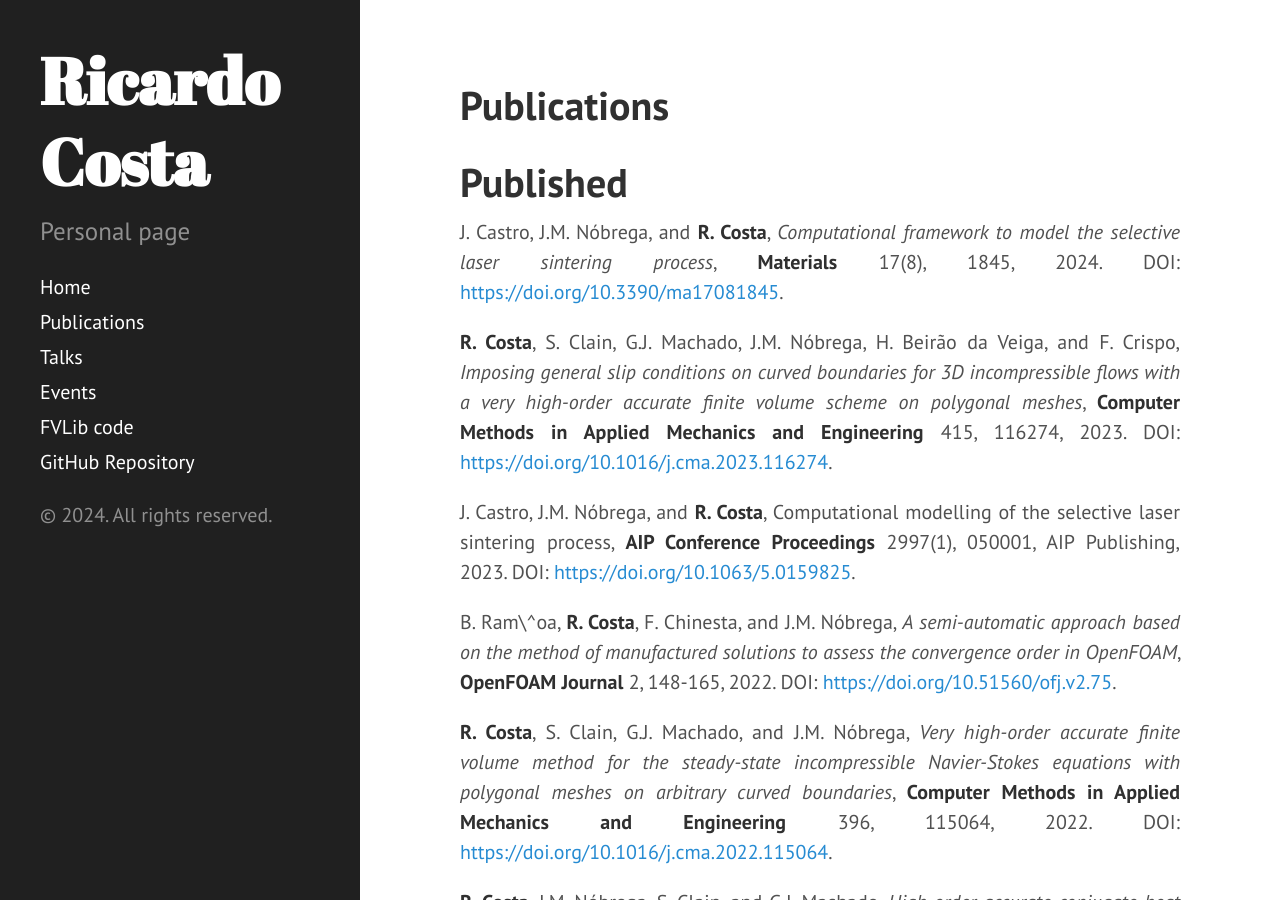
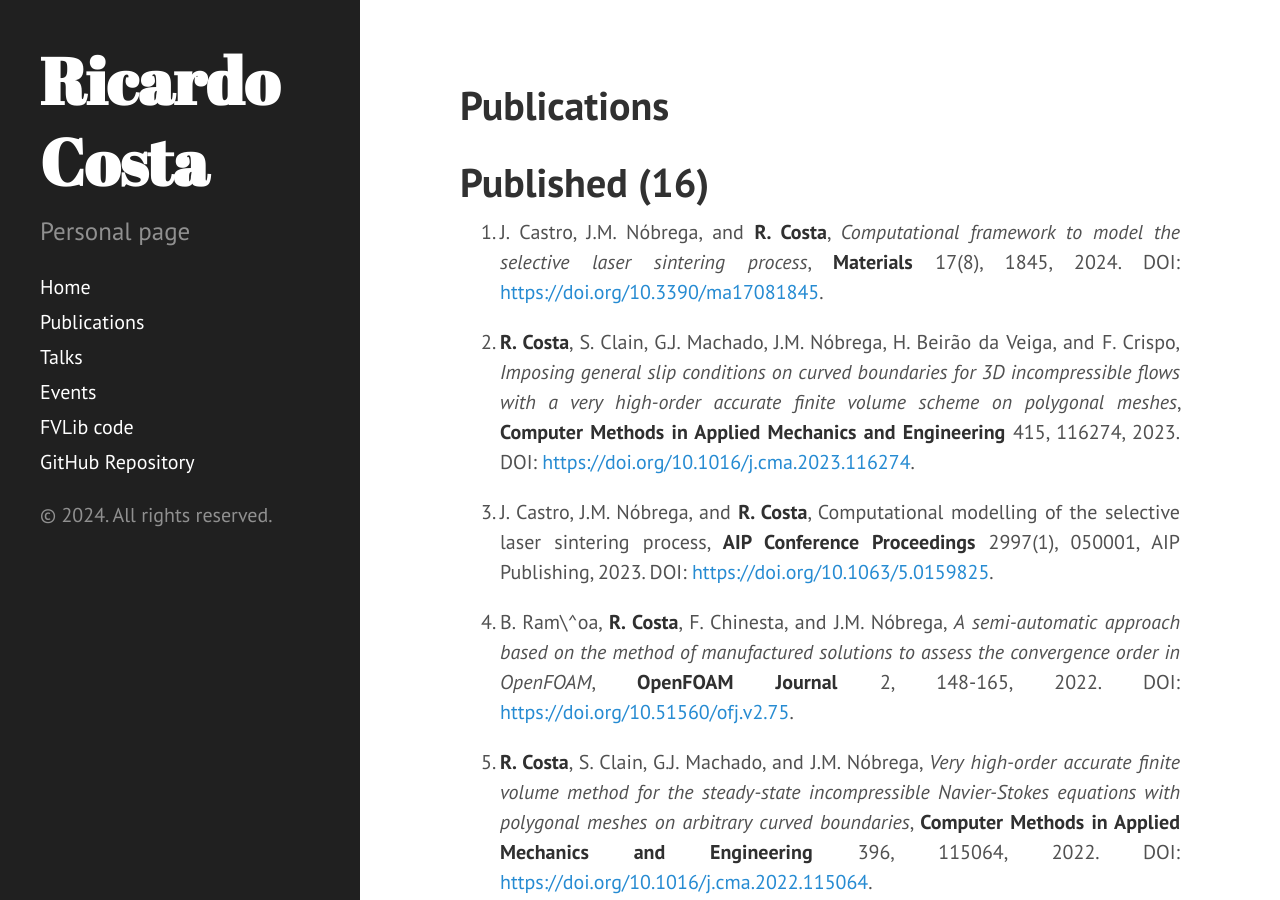
Before and after one commit to ricardodpcosta/ricardodpcosta.github.io, a Jekyll site: the page built from publications.md, in a window 1280 px wide and 900 px high. Built offline with Jekyll 4.4.1, drawn with Linux system fonts in a browser that asks for light colours; Markdown is read by kramdown in place of the engine named in the settings; part of the change alters nothing that is shown.

Commit message:
Update publications.md

```diff
--- a/publications.md
+++ b/publications.md
@@ -3,80 +3,69 @@ layout: page
 title: Publications
 ---
 
-# Published
+# Published (16)
 
-J. Castro, J.M. Nóbrega, and **R. Costa**,
+1. J. Castro, J.M. Nóbrega, and **R. Costa**,
 _Computational framework to model the selective laser sintering process_,
 **Materials** 17(8), 1845, 2024. DOI: [https://doi.org/10.3390/ma17081845](https://doi.org/10.3390/ma17081845).
 
-
-**R. Costa**, S. Clain, G.J. Machado, J.M. Nóbrega, H. Beirão da Veiga, and F. Crispo,
+1. **R. Costa**, S. Clain, G.J. Machado, J.M. Nóbrega, H. Beirão da Veiga, and F. Crispo,
 _Imposing general slip conditions on curved boundaries for 3D incompressible flows with a very high-order accurate finite volume scheme on polygonal meshes_,
 **Computer Methods in Applied Mechanics and Engineering** 415, 116274, 2023. DOI: [https://doi.org/10.1016/j.cma.2023.116274](https://doi.org/10.1016/j.cma.2023.116274).
 
-
-J. Castro, J.M. Nóbrega, and **R. Costa**,
+1. J. Castro, J.M. Nóbrega, and **R. Costa**,
 Computational modelling of the selective laser sintering process,
 **AIP Conference Proceedings** 2997(1), 050001, AIP Publishing, 2023. DOI: [https://doi.org/10.1063/5.0159825](https://doi.org/10.1063/5.0159825).
 
-
-B. Ram\^oa, **R. Costa**, F. Chinesta, and J.M. Nóbrega,
+1. B. Ram\^oa, **R. Costa**, F. Chinesta, and J.M. Nóbrega,
 _A semi-automatic approach based on the method of manufactured solutions to assess the convergence order in OpenFOAM_,
 **OpenFOAM Journal** 2, 148-165, 2022. DOI: [https://doi.org/10.51560/ofj.v2.75](https://doi.org/10.51560/ofj.v2.75).
 
-
-**R. Costa**, S. Clain, G.J. Machado, and J.M. Nóbrega,
+1. **R. Costa**, S. Clain, G.J. Machado, and J.M. Nóbrega,
 _Very high-order accurate finite volume method for the steady-state incompressible Navier-Stokes equations with polygonal meshes on arbitrary curved boundaries_,
 **Computer Methods in Applied Mechanics and Engineering** 396, 115064, 2022. DOI: [https://doi.org/10.1016/j.cma.2022.115064](https://doi.org/10.1016/j.cma.2022.115064).
 
-**R. Costa**, J.M. Nóbrega, S. Clain, and G.J. Machado,
+1. **R. Costa**, J.M. Nóbrega, S. Clain, and G.J. Machado,
 _High-order accurate conjugate heat transfer solutions with a finite volume method in anisotropic meshes with application in polymer processing_,
 **International Journal for Numerical Methods in Engineering** 123(4), 1146-1185, 2022. DOI: [https://doi.org/10.1002/nme.6892](https://doi.org/10.1002/nme.6892).
 
-**R. Costa**, J.M. Nóbrega, S. Clain, and G.J. Machado,
+1. **R. Costa**, J.M. Nóbrega, S. Clain, and G.J. Machado,
 _Efficient very high-order accurate polyhedral mesh finite volume scheme for 3D conjugate heat transfer problems in curved domains_,
 **Journal of Computational Physics**, 445, 110604, 2021. DOI: [https://doi.org/10.1016/j.jcp.2021.110604](https://doi.org/10.1016/j.jcp.2021.110604).
 
-**R. Costa**, J.M. Nóbrega, S. Clain, and G.J. Machado,
+1. **R. Costa**, J.M. Nóbrega, S. Clain, and G.J. Machado,
 _Very high-order accurate polygonal mesh finite volume scheme for conjugate heat transfer problems with curved interfaces and imperfect contacts_,
 **Computer Methods in Applied Mechanics and Engineering** 357, 112560, 2019. DOI: [https://doi.org/10.1016/j.cma.2019.07.029](https://doi.org/10.1016/j.cma.2019.07.029).
 
-**R. Costa**, J.M. Nóbrega, S. Clain, G.J. Machado, and R. Loubère,
+1. **R. Costa**, J.M. Nóbrega, S. Clain, G.J. Machado, and R. Loubère,
 _Very high-order accurate finite volume scheme for the convection-diffusion equation with general boundary conditions on arbitrary curved domains_,
 **International Journal for Numerical Methods in Engineering** 117(2), 188-220, 2019. DOI: [https://doi.org/10.1002/nme.5953](https://doi.org/10.1002/nme.5953).
 
-
-**R. Costa**, S. Clain, R. Loubère, and G.J. Machado,
+1. **R. Costa**, S. Clain, R. Loubère, and G.J. Machado,
 _Very high-order accurate finite volume scheme on curved boundaries for the two-dimensional steady-state convection-diffusion equation with Dirichlet condition_,
 **Applied Mathematical Modelling** 54, 752-767, 2018. DOI: [https://doi.org/10.1016/j.apm.2017.10.016](https://doi.org/10.1016/j.apm.2017.10.016).
 
-
-**R. Costa**, S. Clain, and G.J. Machado,
+1. **R. Costa**, S. Clain, and G.J. Machado,
 _A sixth-order finite volume method for the steady-state incompressible Stokes equations on staggered unstructured meshes_,
 **Journal of Computational Physics** 349, 501-527, 2017. DOI: [https://doi.org/10.1016/j.jcp.2017.07.047](https://doi.org/10.1016/j.jcp.2017.07.047).
 
-
-**R. Costa**, S. Clain, G.J. Machado, and R. Loubère,
+1. **R. Costa**, S. Clain, G.J. Machado, and R. Loubère,
 _A very-high order accurate staggered finite volume scheme for the stationary incompressible Navier-Stokes and Euler equations on unstructured meshes_,
 **Journal of Scientific Computing** 71, 1375-1411, 2017. DOI: [https://doi.org/10.1007/s10915-016-0348-9](https://doi.org/10.1007/s10915-016-0348-9).
 
-
-S. Clain, C. Reis, **R. Costa**, J. Figueiredo, M.A. Baptista, and J. Miranda,
+1. S. Clain, C. Reis, **R. Costa**, J. Figueiredo, M.A. Baptista, and J. Miranda,
 _Second-order finite volume with hydrostatic reconstruction for tsunami simulation_,
 **Journal of Advances in Modeling Earth Systems** 8(4), 1691-1713, 2016. DOI: [https://doi.org/10.1002/2015MS000603](https://doi.org/10.1002/2015MS000603).
 
-
-**R. Costa**, S. Clain, and G.J. Machado,
+1. **R. Costa**, S. Clain, and G.J. Machado,
 _Sixth-order finite volume method for the 1D biharmonic operator: application to the intramedullary nail simulation_,
 **International Journal of Applied Mathematics and Computer Science** 25(3), 529-537, 2015. DOI: [https://doi.org/10.1515/amcs-2015-0039](https://doi.org/10.1515/amcs-2015-0039).
 
-
-**R. Costa**, S. Clain, and G.J. Machado,
+1. **R. Costa**, S. Clain, and G.J. Machado,
 _New cell-vertex reconstruction for finite volume scheme: application to the convection-diffusion-reaction equation_,
 **Computers \& Mathematics with Applications** 68, 1229-1249, 2014. DOI: [https://doi.org/10.1016/j.camwa.2014.08.015](https://doi.org/10.1016/j.camwa.2014.08.015).
 
-
-**R. Costa**, S. Clain, and G.J. Machado,
+1. **R. Costa**, S. Clain, and G.J. Machado,
 _Finite volume scheme based on cell-vertex reconstructions for anisotropic diffusion problems with discontinuous coefficients_,
 In: B. Murgante et al. (eds.), Computational Science and Its Applications -- ICCSA 2014,
 **Lecture Notes in Computer Science** 8579, 87-102, Springer, 2014. DOI: [https://doi.org/10.1007/978-3-319-09144-0_7](https://doi.org/10.1007/978-3-319-09144-0_7).
```
